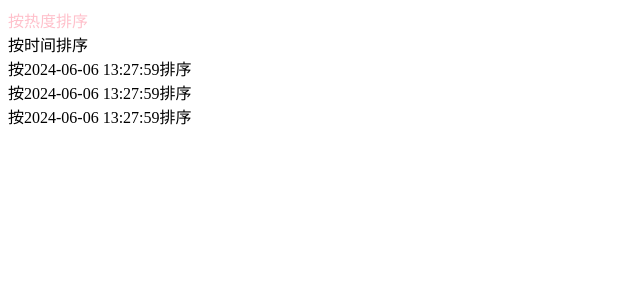
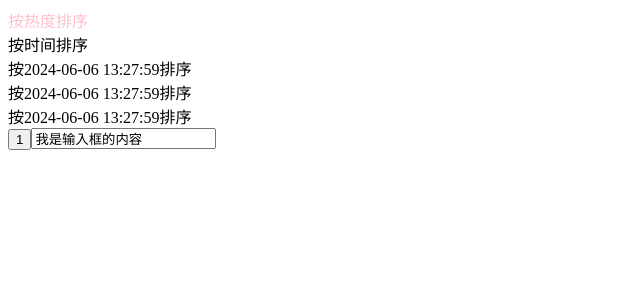
Before and after one commit to slimbaby/react-practise, a React (Create React App) app: page / in a window 1280 px wide. Shown: the top 300 px of the page, without its empty margins (0-640 px from the left). Built offline with nearby package versions, Linux system fonts and the light colour scheme.

Commit message:
feat: react练习受控组件实现双向数据绑定

```diff
--- a/src/App.js
+++ b/src/App.js
@@ -9,6 +9,7 @@ class Aaa extends Component {
       { id: 2, name: '时间', type: 'time' },
     ],
     active: 'hot',
+    count: 1,
     list: [
       {
         id: 1,
@@ -32,9 +33,20 @@ class Aaa extends Component {
         attitute: -1,
       },
     ],
+    msg: '我是输入框的内容',
   }
   timeFormate(params) {
     return moment(params).format('YYYY-MM-DD HH:mm:ss')
+  }
+  handleClick = () => {
+    this.setState({
+      count: this.state.count + 1,
+    })
+  }
+  changeMsg = (e) => {
+    this.setState({
+      msg: e.target.value,
+    })
   }
   render() {
     const { tabs, active, list } = this.state
@@ -48,6 +60,8 @@ class Aaa extends Component {
         {list.map((item) => (
           <div key={item.id}>按{this.timeFormate(item.time)}排序</div>
         ))}
+        <button onClick={this.handleClick}>{this.state.count}</button>
+        <input type="text" value={this.state.msg} onChange={this.changeMsg} />
       </div>
     )
   }
```
